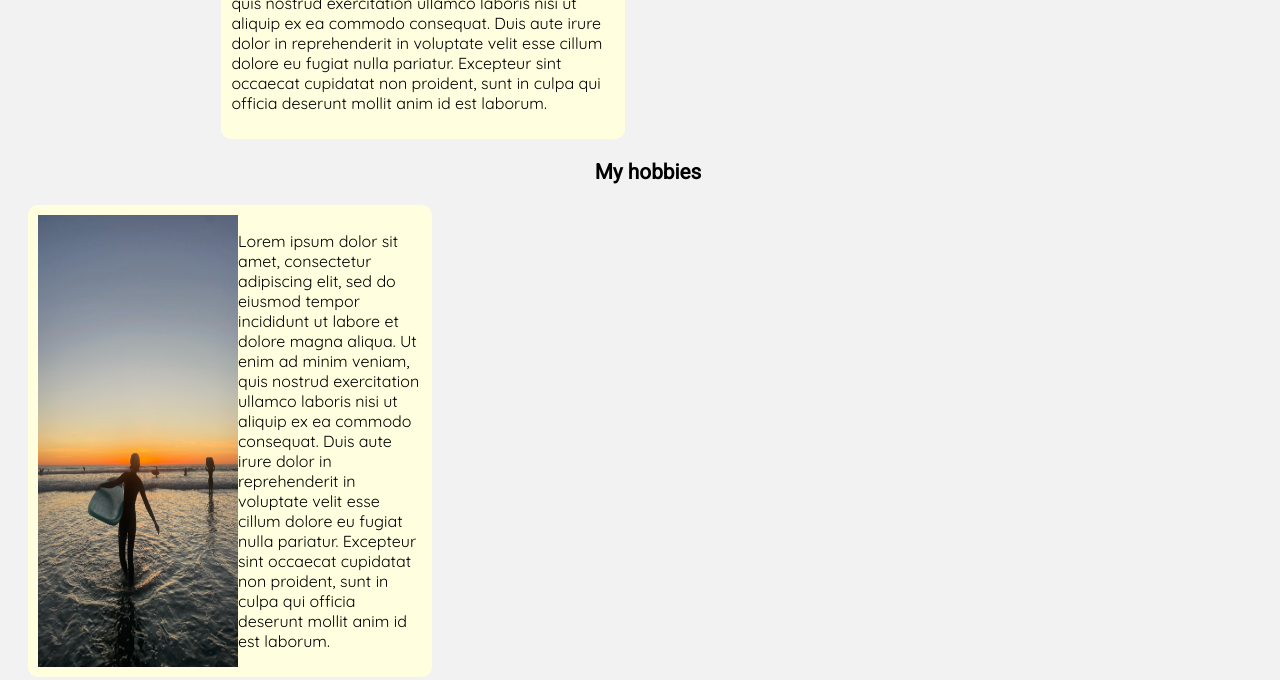
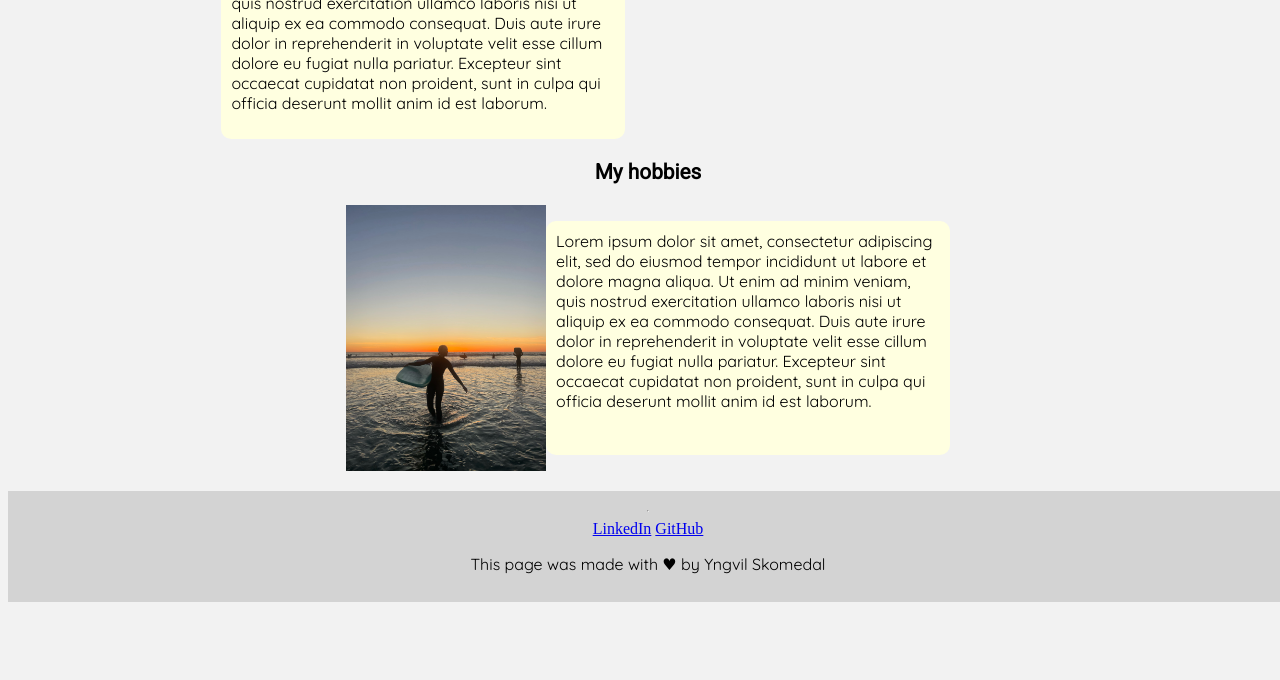
Before and after one commit to yngvilsk/cse134-hw4, a plain HTML site: page about-me.html in a window 1280 px wide. Shown: the part 260-940 px from the top of the page. After the commit the page ends 862 px from the top, so only its background shows below. Drawn offline with Linux system fonts and the light colour scheme.

```diff
--- a/style.css
+++ b/style.css
@@ -322,6 +322,9 @@ summary {
     flex-direction: row;
     flex-flow: flex wrap;
     justify-content: center;
+}
+
+#about-me-hobbies p {
     background-color: lightyellow;
     padding: 10px;
     border-radius: 10px;
```
